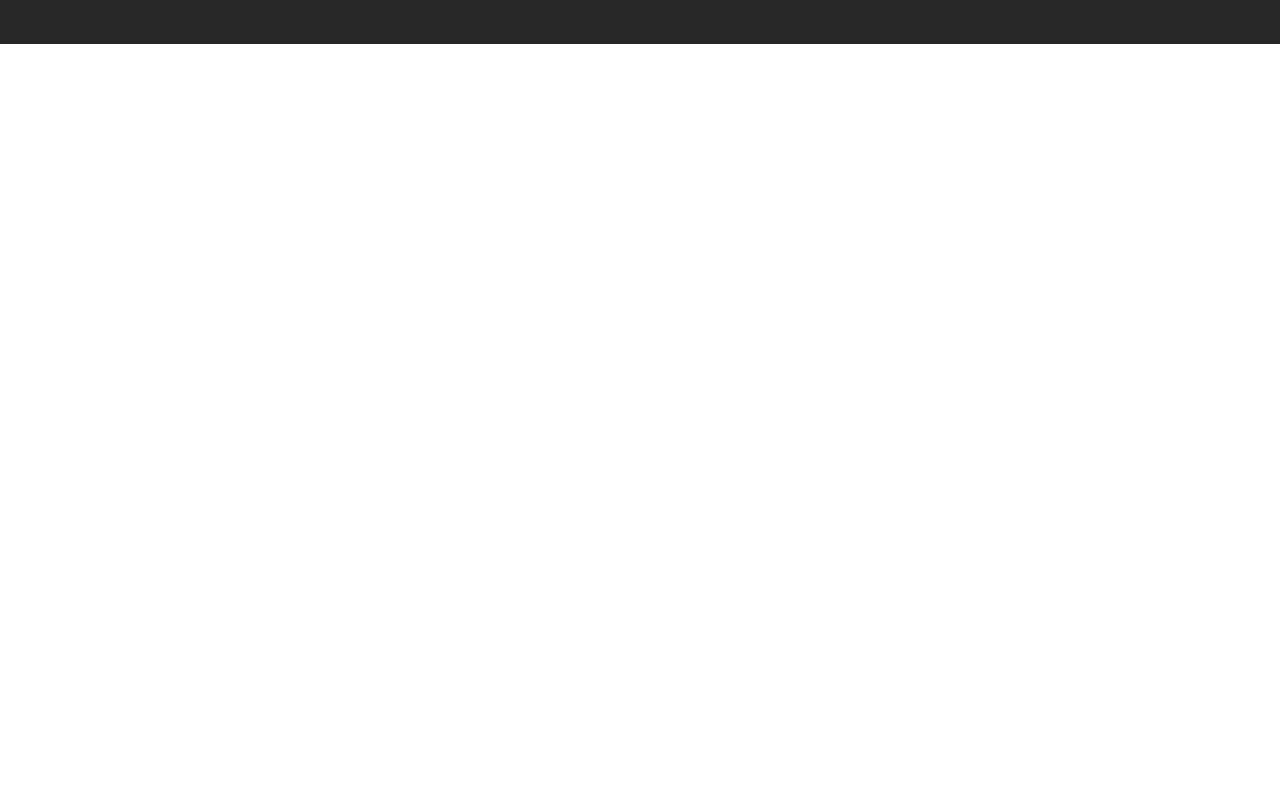
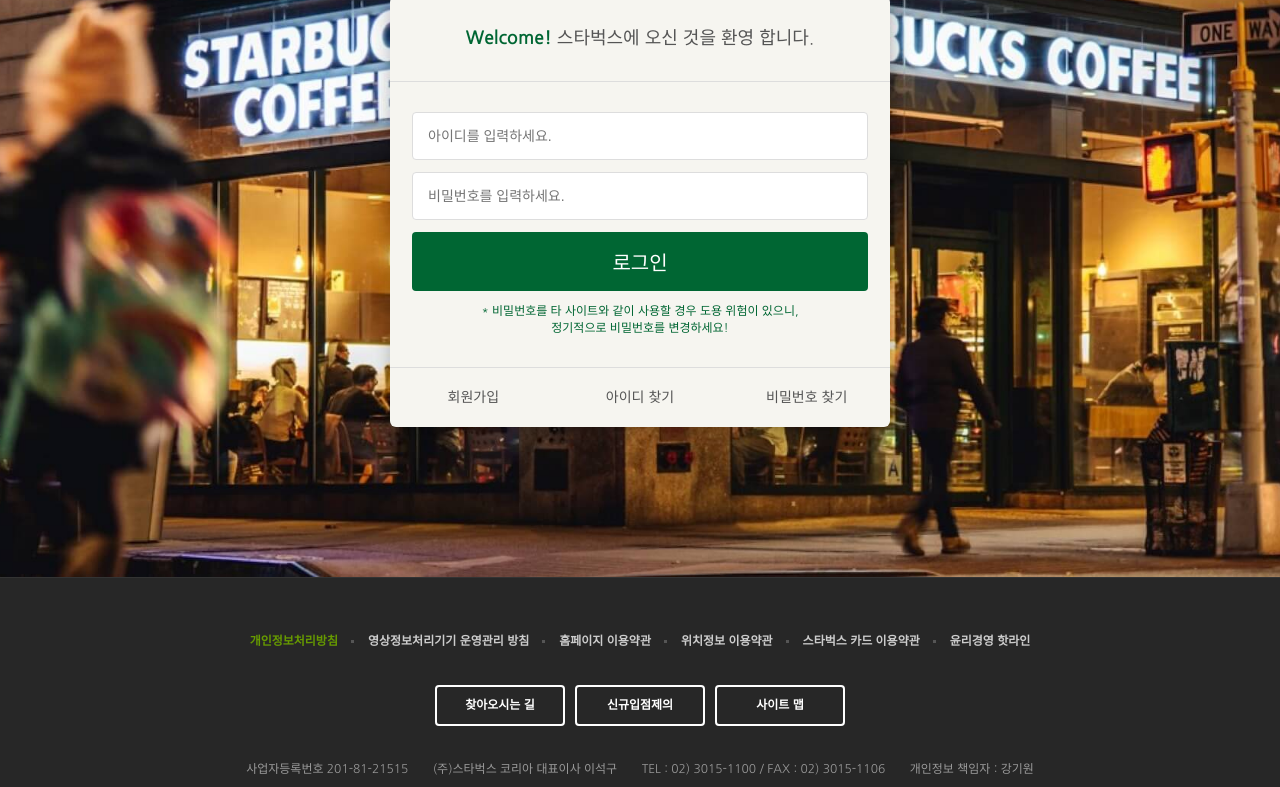
Before and after one commit to oh-jehoon/starbucks, a plain HTML site: page signin/index.html in a window 1280 px wide. Shown: the part 290-1077 px from the top of the page. Before the commit the page ends 800 px from the top, so only its background shows below. Drawn offline with nearby package versions, Linux system fonts and the light colour scheme.

Commit message:
로그인 페이지 완성

```diff
--- /dev/null
+++ b/CSS/singin.css
@@ -0,0 +1,78 @@
+.signin {
+  margin-top: 120px;
+  padding: 100px 0 150px;
+  background-image: url("../images/signin_bg.jpg");
+  background-repeat: no-repeat;
+  background-position: center;
+  background-attachment: fixed;
+  background-size: cover;
+}
+.signin h1 {
+  color: #fff;
+  font-size: 30px;
+  font-weight: 700;
+  text-align: center;
+  margin-bottom: 24px;
+}
+.signin__card {
+  width: 500px;
+  margin: 0 auto;
+  border-radius: 6px;
+  background-color: #f6f5f0;
+  box-shadow: 2px 2px 20px rgba(0,0,0,.3);
+  color: #555;
+}
+.signin__card h2 {
+  padding: 30px;
+  font-size: 18px;
+  text-align: center;
+  border-bottom: 1px solid #ddd;
+}
+.signin__card h2 strong {
+  font-weight: 700;
+  color: #006633;
+}
+.signin__card form {
+  padding: 30px 22px;
+}
+.signin__card form input {
+  width: 100%;
+  margin-bottom: 12px;
+  padding: 15px;
+  border: 1px solid #ddd;
+  border-radius: 4px;
+  outline: none;
+  box-sizing: border-box;
+  font-size: 14px;
+}
+.signin__card form [type="submit"] {  /* submit 속성 선택자 */
+  background-color: #006633;
+  border: none;
+  color: #fff;
+  font-size: 20px;
+  cursor: pointer;
+}
+.signin__card form p {
+  font-size: 12px;
+  color: #006633;
+  text-align: center;
+}
+.signin__card .actions {
+  display: flex;
+  border-top: 1px solid #ddd;
+}
+.signin__card .actions a {
+  flex-grow: 1;
+  flex-basis: 0;
+  text-align: center;
+  padding: 20px;
+  color: #555;
+  font-size: 14px;
+  border-radius: 1px solid #ddd;
+}
+.signin__card .actions a:last-child {
+  border-right: none;
+}
+.signin__card .actions a:hover {
+  text-decoration: underline;
+}
--- a/signin/index.html
+++ b/signin/index.html
@@ -27,6 +27,7 @@
   <link href="https://fonts.googleapis.com/css2?family=Nanum+Gothic:wght@400;700&display=swap" rel="stylesheet">
   <link rel="stylesheet" href="https://fonts.googleapis.com/icon?family=Material+Icons" />
   <link rel="stylesheet" href="../CSS/common.css" />
+  <link rel="stylesheet" href="../CSS/singin.css" />
 
   <script defer src="../js/common.js"></script>  <!-- defer 속성 확인 -->
 </head>
@@ -363,8 +364,28 @@
     </div>
   </header>
 
+  <!-- SIGNIN -->
   <section class="signin">
-
+    <h1>로그인</h1>
+    <div class="signin__card">
+      <h2>
+        <strong>Welcome!</strong> 스타벅스에 오신 것을 환영 합니다.
+      </h2>
+      <form>
+        <input type="text" placeholder="아이디를 입력하세요." />
+        <input type="password" placeholder="비밀번호를 입력하세요." />
+        <input type="submit" value="로그인" />
+        <p>
+          * 비밀번호를 타 사이트와 같이 사용할 경우 도용 위험이 있으니, <br />
+          정기적으로 비밀번호를 변경하세요!
+        </p>
+      </form>
+      <div class="actions">
+        <a href="javascript:void(0)">회원가입</a>
+        <a href="javascript:void(0)">아이디 찾기</a>
+        <a href="javascript:void(0)">비밀번호 찾기</a>
+      </div>
+    </div>
   </section>
 
     <!-- FOOTER -->
```
